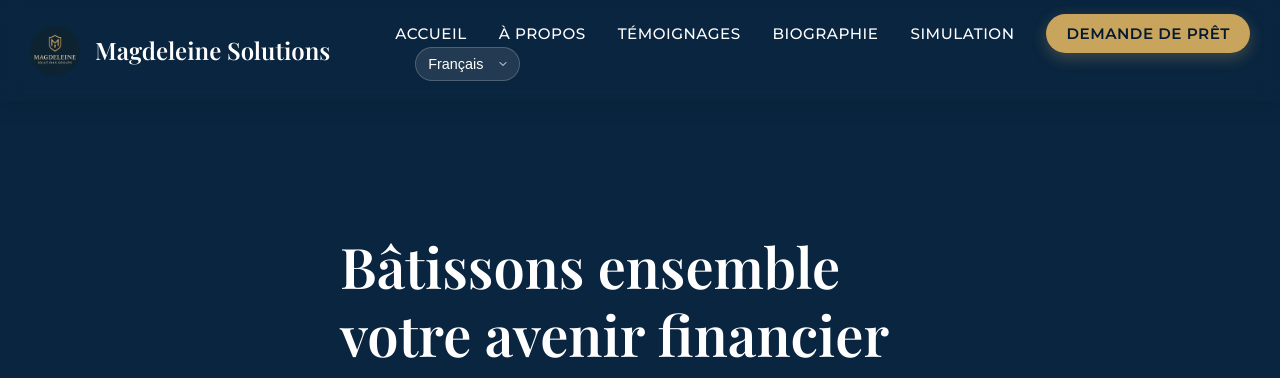
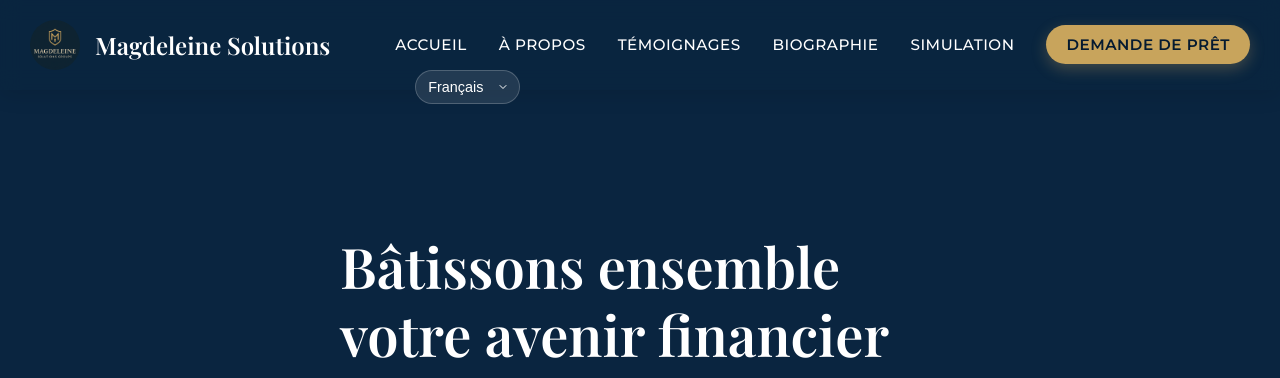
Before and after one commit to m-sgroups/MSGroups, a plain HTML site: page index.html in a window 1280 px wide. Shown: the top 378 px of the page. Drawn offline with nearby package versions, Linux system fonts and the light colour scheme.

Commit message:
Update index.html

```diff
--- a/index.html
+++ b/index.html
@@ -1265,8 +1265,9 @@
 
   /* Styles pour le sélecteur de langue */
   .language-selector-container {
-    position: relative;
+    position: absolute;
     margin-left: 20px;
+    top: 50px;x
   }
 
   .language-selector {
```
